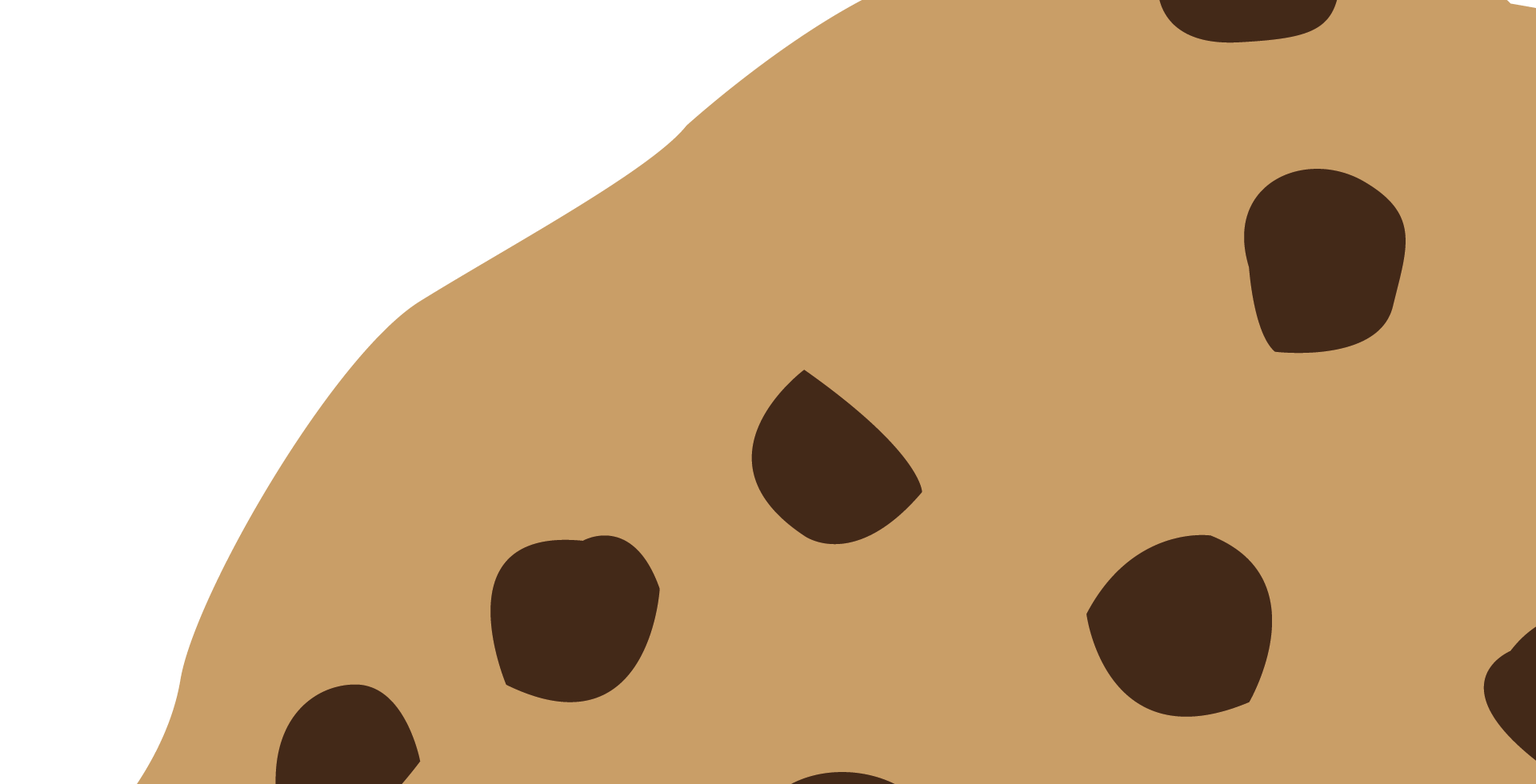
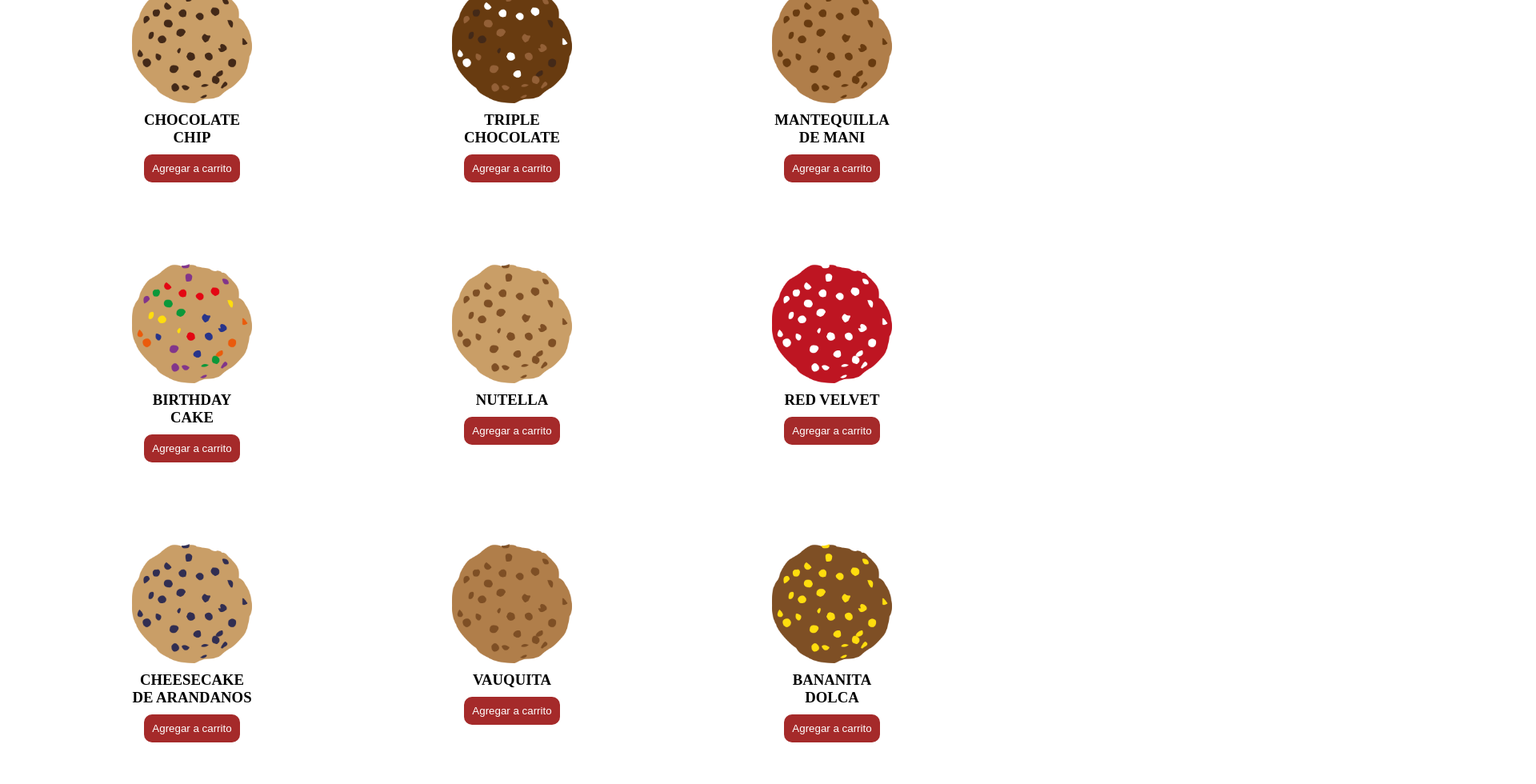
Before and after one commit to JulietaMaldonado/cookiesinfernales_rjs, a React (Vite) app in the folder proyectofinal/: page /productos in a window 1280 px wide. Shown: the part 380-1360 px from the top of the page at 80% size, 1920 px wide, since content can reach past the window. Built offline with nearby package versions, Linux system fonts and the light colour scheme.

Commit message:
Arreglo de estilos y elementos

```diff
--- a/proyectofinal/src/components/NavBar/NavBar.css
+++ b/proyectofinal/src/components/NavBar/NavBar.css
@@ -1,5 +1,5 @@
 nav{
-    background-color: black;
+    background-color: #F3DAB1;
     height: 60px;
     width: 100%;
 }
@@ -10,9 +10,9 @@ nav{
 
 }
 .enlacenav{
-    color: white;
+    color: black;
     font-size: 15px;
-    font-weight: 500;
+    font-weight: 600;
     font-family: Georgia, 'Times New Roman', Times, serif;
     text-decoration: none;
     margin-top: 20px;
--- /dev/null
+++ b/proyectofinal/src/pages/Contacto/Contacto.css
@@ -0,0 +1,4 @@
+.contenedorcontacto{
+    background-color: brown;
+    padding: 30px;
+}
--- a/proyectofinal/src/pages/Contacto/Contacto.jsx
+++ b/proyectofinal/src/pages/Contacto/Contacto.jsx
@@ -1,9 +1,13 @@
 import {ContactoForm} from '../../components/ContactoForm/ContactoForm'
+import '../Contacto/Contacto.css'
 
 export function Contacto() {
     return(
    <>
-<ContactoForm />
+   <div className="contenedorcontacto">
+    <ContactoForm />
+   </div>
+
 </>
     )
 
--- /dev/null
+++ b/proyectofinal/src/pages/Productos/Productos.css
@@ -0,0 +1,32 @@
+.productoscookies {
+    display: flex;
+    flex-direction: row;
+    flex-wrap: wrap;
+    align-items: center;
+    justify-content: center;
+}
+.tarjeta{
+    margin: 20px;
+    width: 300px;
+    display: flex;
+    flex-direction: column;
+    align-items: center;
+    background-color: white;
+    padding: 30px;
+    border-radius: 20px;
+    height: 250px;
+}
+.cookiesabor{
+    width: 150px;
+}
+h3{
+    text-align: center;
+    margin: 10px;
+}
+.agregarbutton{
+    border: none;
+    border-radius: 10px;
+    background-color: brown;
+    color: white;
+    padding: 10px;
+}
--- a/proyectofinal/src/pages/Productos/Productos.jsx
+++ b/proyectofinal/src/pages/Productos/Productos.jsx
@@ -7,6 +7,7 @@ import Cookie6 from '../../assets/redvelvet.png'
 import Cookie7 from '../../assets/cheesecake.png'
 import Cookie8 from '../../assets/vauquita.png'
 import Cookie9 from '../../assets/bananitadolca.png'
+import '../../pages/Productos/Productos.css'
 
 export function Productos(){
     return(
@@ -15,23 +16,38 @@ export function Productos(){
             <h2 class="nuestrascookietitulo">Nuestras cookies</h2>
             <div class="productoscookies">
                 <div className="tarjeta"><img src={Cookie1} alt="" className='cookiesabor'/>
-                    <h3>CHOCOLATE CHIP</h3></div>
+                    <h3>CHOCOLATE <br />
+                        CHIP</h3>
+                         <button class="agregarbutton">Agregar a carrito</button>
+                         </div>
                 <div className="tarjeta"><img src={Cookie2} alt="" className='cookiesabor'/>
-                    <h3>TRIPLE CHOCOLATE</h3></div>
+                    <h3>TRIPLE <br />
+                        CHOCOLATE</h3>
+                         <button class="agregarbutton">Agregar a carrito</button></div>
                 <div className="tarjeta"><img src={Cookie3} alt="" className='cookiesabor'/>
-                    <h3>MANTEQUILLA DE MANI</h3></div>
+                    <h3>MANTEQUILLA <br />
+                        DE MANI</h3>
+                         <button class="agregarbutton">Agregar a carrito</button></div>
                 <div className="tarjeta"> <img src={Cookie4} alt="" className='cookiesabor'/>
-                    <h3>BIRTHDAY CAKE</h3></div>
+                    <h3>BIRTHDAY <br />
+                        CAKE</h3> <button class="agregarbutton">Agregar a carrito</button></div>
                 <div className="tarjeta">   <img src={Cookie5} alt="" className='cookiesabor'/>
-                    <h3>NUTELLA</h3></div>
+                    <h3>NUTELLA</h3>
+                     <button class="agregarbutton">Agregar a carrito</button></div>
                 <div className="tarjeta"><img src={Cookie6} alt="" className='cookiesabor'/>
-                    <h3>RED VELVET</h3></div>
+                    <h3>RED VELVET</h3>
+                     <button class="agregarbutton">Agregar a carrito</button></div>
                 <div className="tarjeta"><img src={Cookie7} alt="" className='cookiesabor'/>
-                    <h3>CHEESECAKE DE ARANDANOS</h3></div>
+                    <h3>CHEESECAKE <br />
+                        DE ARANDANOS</h3>
+                         <button class="agregarbutton">Agregar a carrito</button></div>
                 <div className="tarjeta"> <img src={Cookie8} alt="" className='cookiesabor'/>
-                    <h3>VAUQUITA</h3></div>
+                    <h3>VAUQUITA</h3>
+                         <button class="agregarbutton">Agregar a carrito</button></div>
                 <div className="tarjeta"> <img src={Cookie9} alt="" className='cookiesabor'/>
-                    <h3>BANANITA DOLCA</h3></div>
+                    <h3>BANANITA <br />
+                        DOLCA</h3>
+                         <button class="agregarbutton">Agregar a carrito</button></div>
             </div>
 </div>
     </>
```
